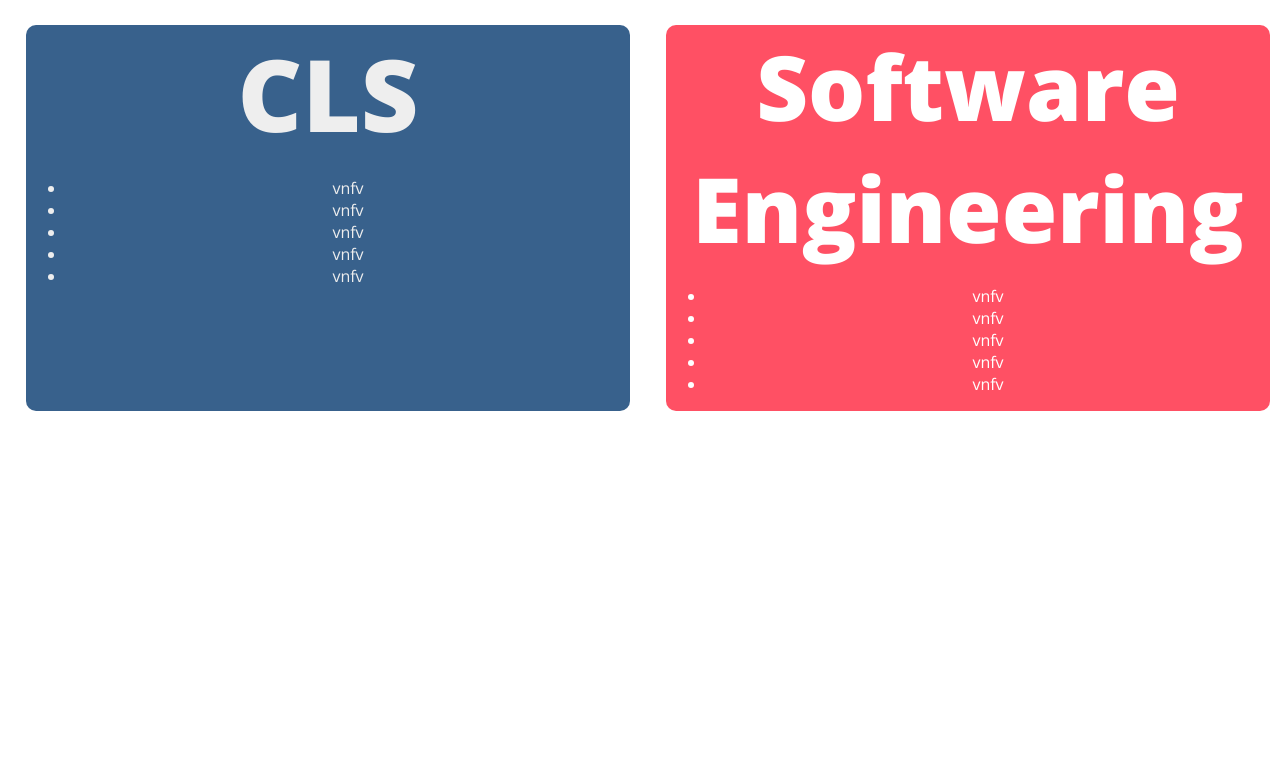
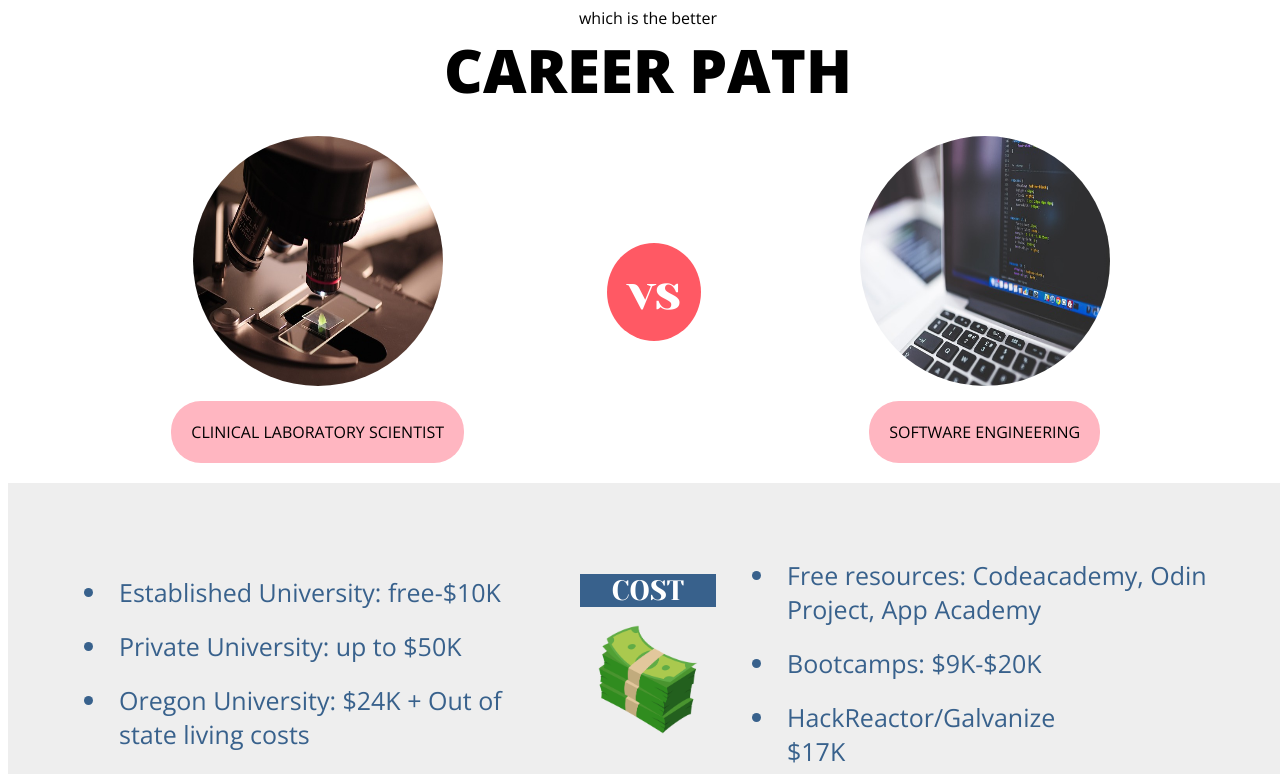
Before and after one commit to amvillap/WebDevJek, a plain HTML site: page pages/vs.html in a window 1280 px wide. Shown: the part 178-952 px from the top of the page. Before the commit the page ends 800 px from the top, so only its background shows below. Drawn offline with nearby package versions, Linux system fonts and the light colour scheme.

Commit message:
website so far

```diff
--- a/pages/vs.css
+++ b/pages/vs.css
@@ -37,46 +37,94 @@ a :visited {
 }
 
 /* header bar code end */
-
-.compare {
+.which {
+    text-align: center;
+    font-family: 'Open Sans', sans-serif;
+}
+.title {
+    text-align: center;
+    font-family: 'Open Sans', sans-serif;
+    font-size: 60px;
+    font-weight: 800;
+}
+.intro {
     display: flex;
-    height: 100%;
+    justify-content: center;
+    align-items: center;
+    justify-content: space-evenly;
+    padding: 10px 20px 20px 20px;
 }
-.left {
-    width: 50%;
-    text-align: center;
-    color: #eeeeee;
+.intro img {
+    width: 250px;
+    height: 250px;
+    border-radius: 50%;
+    margin: 15px;
+}
+.clsblock {
     display: flex;
     flex-direction: column;
-    background-color: #38618c;
-    border-radius: 10px;
-    height: auto;
-    margin: 18px;
+    align-items: center;
+}
+.seblock {
+    display: flex;
+    flex-direction: column;
+    align-items: center;
+}
+.vs {
+    background-color: #ff5964;
+    border-radius: 50%;
+    padding: 20px;
+    font-size: 50px;
+    color: white;
+}
+.clscap {
+    border-radius: 30px;
+    background-color: lightpink;
+    padding: 20px;
+    color: black;
     font-family: 'Open Sans', sans-serif;
 
-
 }
-.lefttitle {
-    font-size: 100px;
-    font-weight: 1000;
-    justify-content: center;
+.secap {
+    border-radius: 30px;
+    background-color: lightpink;
+    padding: 20px;
+    color: black;
+    font-family: 'Open Sans', sans-serif;
 }
-.right {
-    width: 50%;
-    text-align: center;
-    background-color: #ff5064;
-    color: white;
+.cost {
+    display: flex;
+    background-color: #eeeeee;
+    padding: 40px;
+    justify-content: space-evenly;
+    align-items: center;
+}
+.costimg img {
+    width: 100px;
+    font-family: 'Yeseva One', cursive;
+    margin: 18px;
+}
+.costimg {
     display: flex;
     flex-direction: column;
-    border-radius: 10px;
-    margin: 18px;
+    text-align: center;
+    font-size: 28px;
+}
+.costcap {
+    background-color: #38618c;
+    color: white;
+}
+ul {
+    font-size: 25px;
+    color: #38618c;
     font-family: 'Open Sans', sans-serif;
 }
-.righttitle {
-    font-size: 90px;
-    font-weight: 1000;
-    justify-content: center;
+ul li{
+    padding: 10px;
 }
-ul li {
-    font-family: 'Open Sans', sans-serif;
+.secost {
+    max-width: 450px;
 }
+.clscost {
+    max-width: 450px;
+}
--- a/pages/vs.html
+++ b/pages/vs.html
@@ -19,27 +19,41 @@
             </div>
         </div>
     <!-- header html end-->
-        <div class="compare">
-            <div class="left">
-                <div class="lefttitle">CLS</div>
-                <ul class="leftcomment">
-                    <li>vnfv</li>
-                    <li>vnfv</li>
-                    <li>vnfv</li>
-                    <li>vnfv</li>
-                    <li>vnfv</li>
-                </ul>
-            </div>
-            <div class="right">
-                <div class="righttitle">Software Engineering</div>
-                <ul class="rightcomment">
-                    <li>vnfv</li>
-                    <li>vnfv</li>
-                    <li>vnfv</li>
-                    <li>vnfv</li>
-                    <li>vnfv</li>
-                </ul>
-            </div>
+    <div class="which">which is the better</div>
+    <div class="title">CAREER PATH</div>
+    <div class="intro">
+        <div class="clsblock">
+            <img src="../pics/cls.jpg">
+            <div class="clscap">CLINICAL LABORATORY SCIENTIST</div>
         </div>
+        <div class="vs">vs</div>
+        <div class="seblock">
+            <img src="../pics/code.jpg">
+            <div class="secap">SOFTWARE ENGINEERING</div>
+        </div>
+    </div>
+    <div class="cost">
+        <ul class="clscost">
+            <li>Established University: free-$10K </li>
+            <li>Private University: up to $50K</li>
+            <li>Oregon University: $24K + Out of state living costs</li>
+        </ul>
+        <div class="costimg">
+            <div class="costcap">COST</div>
+            <img src="../pics/moneyimg.png">
+        </div>
+        <ul class="secost">
+            <li>Free resources: Codeacademy, Odin Project, App Academy</li>
+            <li>Bootcamps: $9K-$20K</li>
+            <li>HackReactor/Galvanize <div class="hr">$17K</div></li>
+        </ul>
+    </div>
+    <div class="time">
+        <ul class="clstime">
+            <li>Established University: free-$10K </li>
+            <li>Private University: up to $50K</li>
+            <li>Oregon University: $24K + Out of state living costs</li>
+
+        </ul>
+    </div>
     </body>
-</html>
```
Also changed, not shown: pics/moneyimg.png (added).
